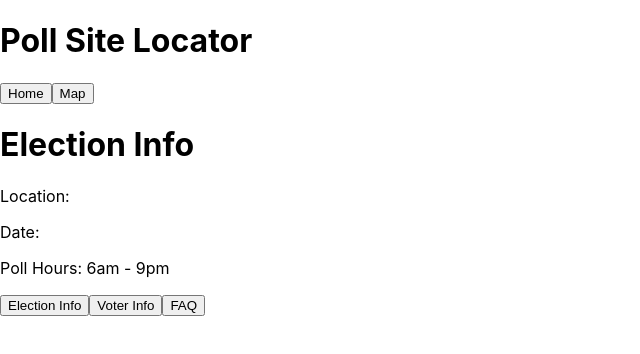
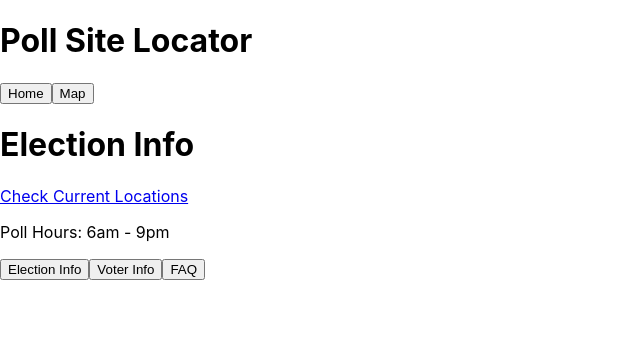
Before and after one commit to Kayrod23/hackathon_project, a React (Create React App) app: page /electionInfo in a window 1280 px wide. Shown: the top 354 px of the page, without its empty margins (0-640 px from the left). Built offline with nearby package versions, Linux system fonts and the light colour scheme.

Commit message:
add-location

```diff
--- a/src/Pages/ElectionInfo.js
+++ b/src/Pages/ElectionInfo.js
@@ -3,8 +3,9 @@ export default function ElectionInfo() {
     <div className="Election_Info">
       <h1>Election Info</h1>
       <section className="DisplayInfo">
-        <p>Location: </p>
-        <p>Date: </p>
+        <a href="https://www.vote.nyc/elections">
+          Check Current Locations
+        </a>
         <p>Poll Hours: 6am - 9pm</p>
       </section>
     </div>
```
